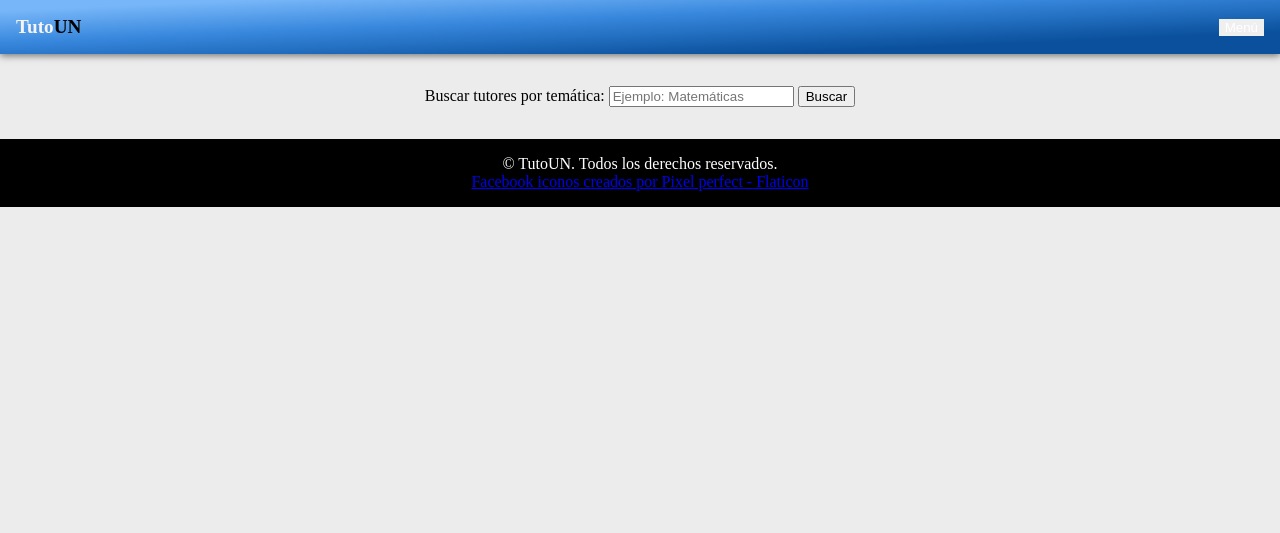
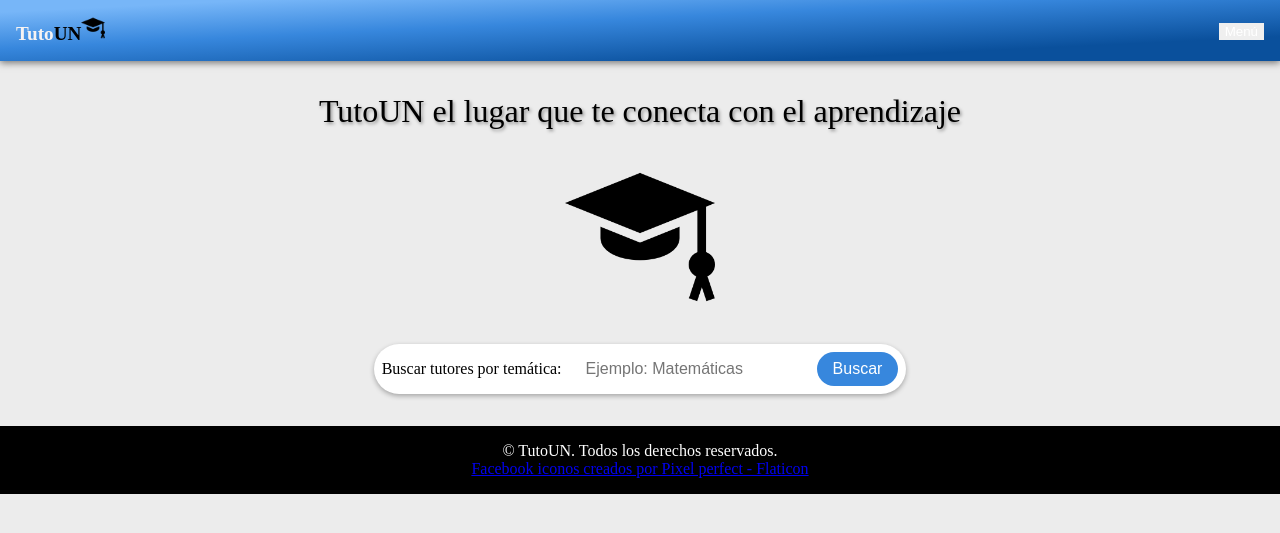
Before and after one commit to federicoGuerrerot/ppi_10, a Django app: page / in a window 1280 px wide. Shown: the top 533 px of the page. Run offline with Django 4.2, Linux system fonts and the light colour scheme.

Commit message:
Se mejora el home, y el inicio de sesion

```diff
--- a/core/templates/core/base.html
+++ b/core/templates/core/base.html
@@ -3,7 +3,8 @@
 <head>
     <meta charset="UTF-8">
     <meta name="viewport" content="width=device-width, initial-scale=1.0">
-    <title>{% block title %}Título predeterminado{% endblock %}</title>
+    <link rel="icon" href="../../../static/grado.png">
+    <title>{% block title %}TutoUN{% endblock %}</title>
     <!-- Añade tus estilos CSS aquí -->
     <style>
         body {
@@ -91,7 +92,7 @@
     <div class="navbar">
         <!-- Contenido del encabezado -->
         <div class="container">
-            <a class="logo" href="#">Tuto<span>UN</span></a>
+            <a class="logo" href="#">Tuto<span>UN</span><img src="../../../static/grado.png" alt="Grado Icon" style="height: 24px; margin-right: 5px;"></a>
         </div>
 
         <div class="dropdown">
--- a/core/templates/core/home.html
+++ b/core/templates/core/home.html
@@ -5,8 +5,79 @@
 {% endblock %}
 
 {% block content %}
+    <style>
+        .slogan {
+            font-size: 2em;
+            text-align: center;
+            margin: 2rem 0;
+            text-shadow: 1.5px 1.5px 3.5px rgba(0, 0, 0, 0.4);
+            animation: fadeIn 2s;
+        }
+
+        @keyframes fadeIn {
+            0% {
+                opacity: 0;
+            }
+            100% {
+                opacity: 1;
+            }
+        }
+
+        .degree-icon {
+            display: block;
+            margin: 1rem auto;
+            max-width: 150px;
+            width: 100%;
+        }
+
+        .search-section {
+            display: flex;
+            justify-content: center;
+            margin: 2rem 0;
+        }
+
+        .search-form {
+            display: flex;
+            align-items: center;
+            background-color: white;
+            border-radius: 25px;
+            padding: 8px;
+            box-shadow: 0 2px 5px rgba(0, 0, 0, 0.3);
+        }
+
+        .search-form label {
+            margin-right: 1rem;
+        }
+
+        .search-form input {
+            border: none;
+            outline: none;
+            padding: 8px;
+            font-size: 16px;
+            flex-grow: 1;
+            border-radius: 20px;
+        }
+
+        .search-form button {
+            background-color: #3787dd;
+            color: white;
+            border: none;
+            padding: 8px 16px;
+            font-size: 16px;
+            cursor: pointer;
+            border-radius: 20px;
+            margin-left: 1rem;
+        }
+
+        .search-form button:hover {
+            background-color: #2a5a96;
+        }
+    </style>
+
+    <div class="slogan">TutoUN el lugar que te conecta con el aprendizaje</div>
+    <img class="degree-icon" src="../../../static/grado.png" alt="Grado icon">
     <div class="search-section">
-        <form action="/search/" method="GET">
+        <form class="search-form" action="/search/" method="GET">
             <label for="search-input">Buscar tutores por temática:</label>
             <input type="text" id="search-input" name="search" placeholder="Ejemplo: Matemáticas" required>
             <button type="submit">Buscar</button>
```
Also changed, not shown: users/templates/users/login.html (+16 -2 lines), static/grado.png (added).
